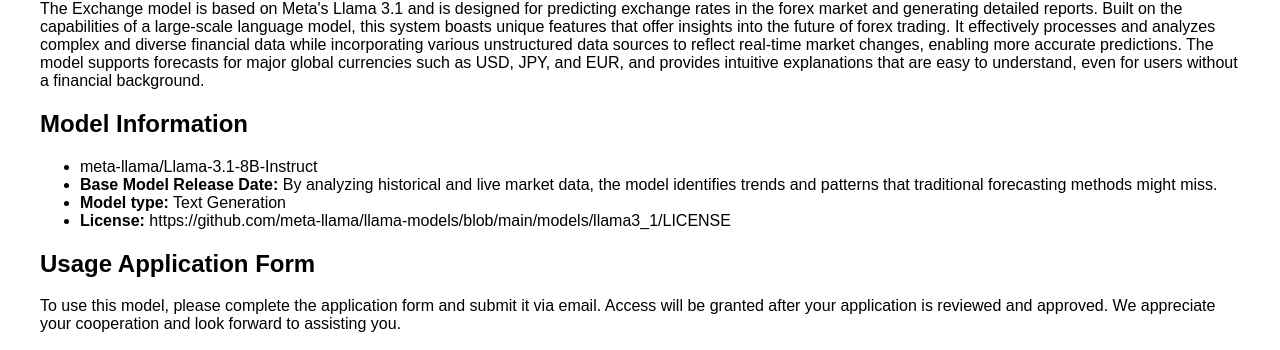
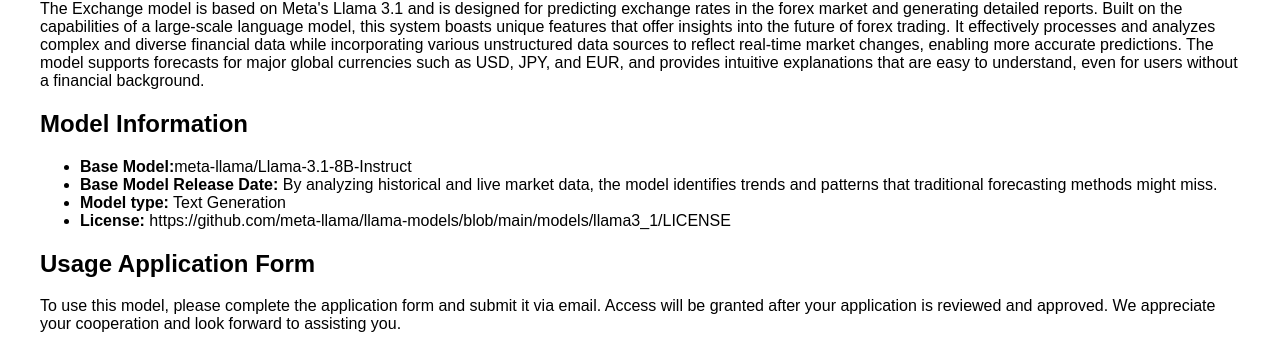
Before and after one commit to hoysu/blog.github.io, a Jekyll site: the page built from page1.html, in a window 1280 px wide. Shown: the part 480-830 px from the top of the page. Built offline with Jekyll 4.4.1, drawn with Linux system fonts in a browser that asks for light colours.

Commit message:
Update page1.html

```diff
--- a/page1.html
+++ b/page1.html
@@ -12,7 +12,7 @@
 
 <h2>Model Information</h2>
 <ul>
-  <li><Base Model:</strong> meta-llama/Llama-3.1-8B-Instruct</li>
+  <li><strong>Base Model:</strong>meta-llama/Llama-3.1-8B-Instruct</li>
   <li><strong>Base Model Release Date:</strong> By analyzing historical and live market data, the model identifies trends and patterns that traditional forecasting methods might miss.</li>
   <li><strong>Model type:</strong> Text Generation</li>
   <li><strong>License:</strong> https://github.com/meta-llama/llama-models/blob/main/models/llama3_1/LICENSE</li>
```
